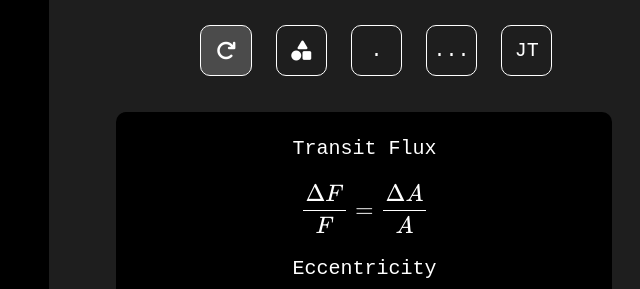
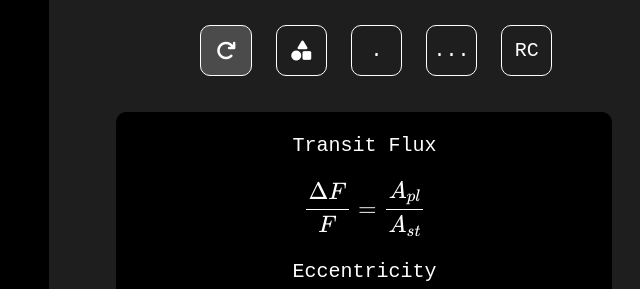
Before and after one commit to ushasi-bhowmick/alien_dashboard, a plain HTML site: page method.html in a window 1280 px wide. Shown: the part 175-464 px from the top of the page, 640-1280 px from the left. Drawn offline with nearby package versions, Linux system fonts and the light colour scheme; some packages are replaced by stand-ins of ours.

Commit message:
epilogue

```diff
--- a/js/possible.js
+++ b/js/possible.js
@@ -261,7 +261,7 @@ var data = new Vue({
             mode:"lines",
             xaxis: 'x1',
             yaxis: 'y1',
-            name:"flux",
+            name:temp_list[vl],
             marker: {color: '#77dd77', width: 3, shape: 'spline'}
 
         } ;
--- a/method.html
+++ b/method.html
@@ -75,11 +75,11 @@
                  <div class="m-text-nav-el" id="nav1" @click="choose_bar(1)"><i class="fa-solid fa-shapes"></i></div>
                  <div class="m-text-nav-el" id="nav2" @click="choose_bar(2)">.</div>
                  <div class="m-text-nav-el" id="nav3" @click="choose_bar(3)">...</div>
-                 <div class="m-text-nav-el" id="nav4" @click="choose_bar(4)">JT</div>
+                 <div class="m-text-nav-el" id="nav4" @click="choose_bar(4)">RC</div>
               </div>
               <div class="m-text-text">
                 Transit Flux
-                $$ \frac{\Delta F}{F} = \frac{\Delta A}{A} $$
+                $$ \frac{\Delta F}{F} = \frac{ A_{pl}}{A_{st}} $$
                 Eccentricity
                 $$ r = \frac{a (1-e^2)}{1+e cos \theta} $$
                 Limb Darkening
```
